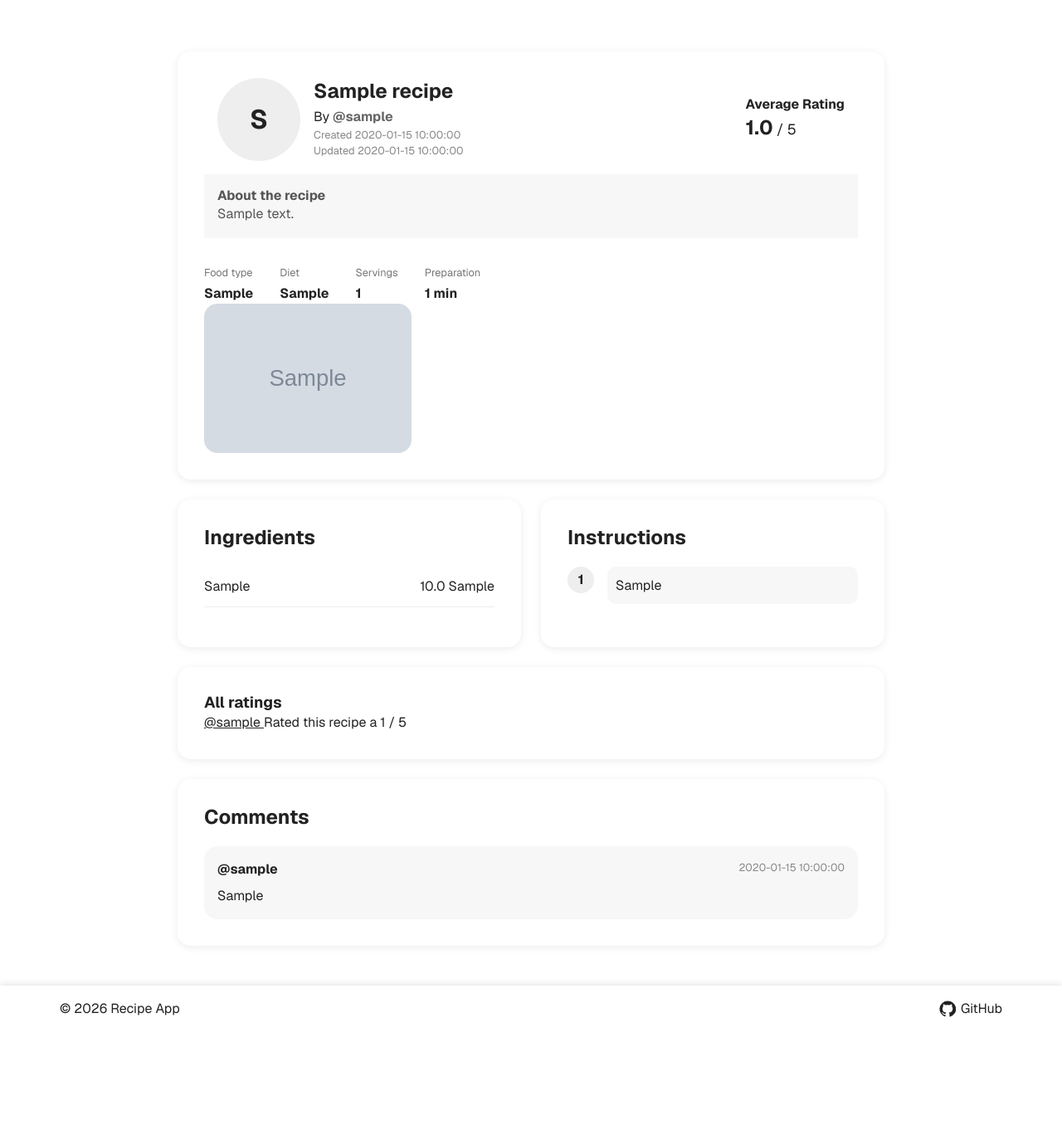
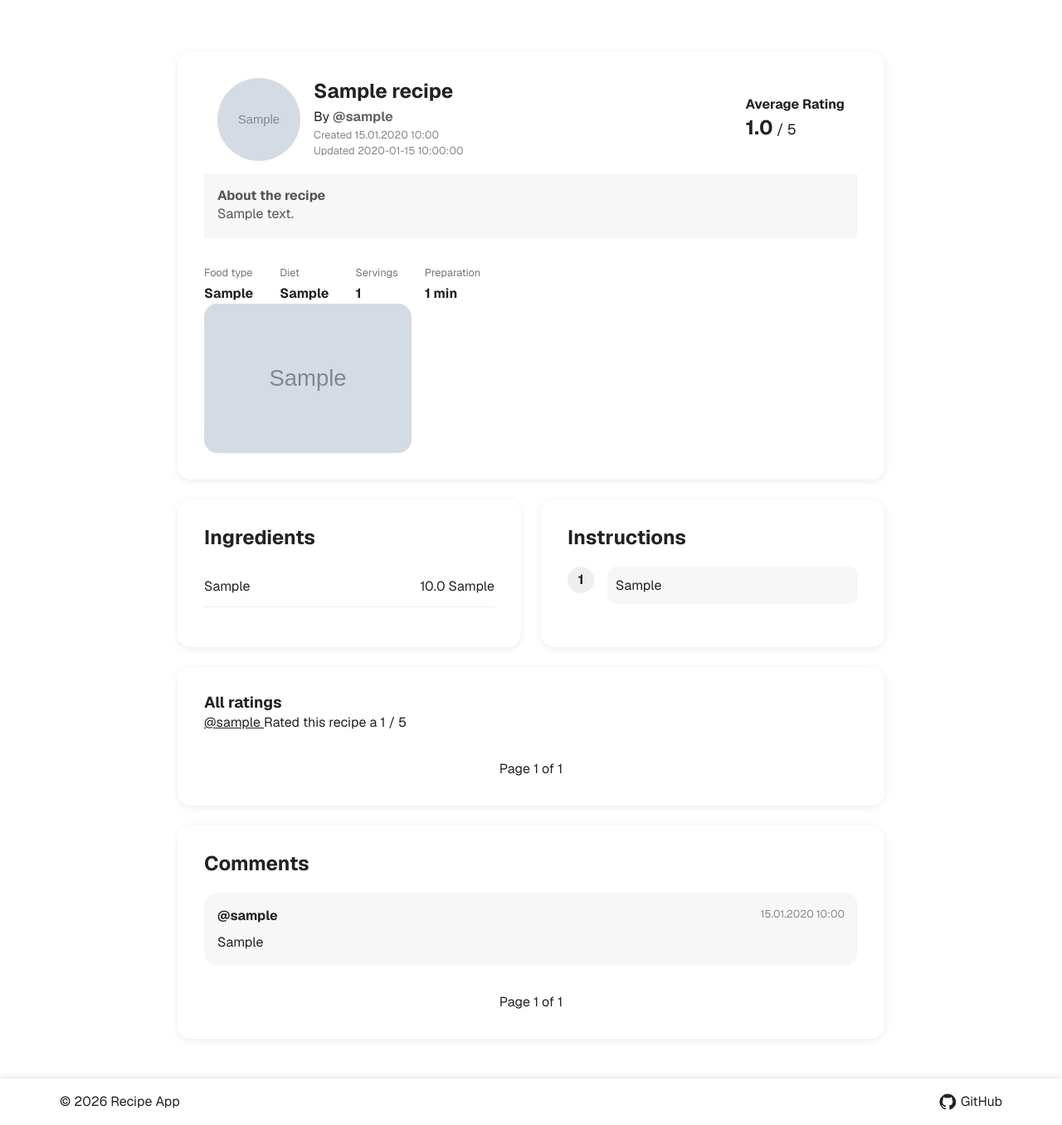
Before and after one commit to oskari6/web-project-recipes, a Flask app: page /recipes/recipe/1 in a window 1280 px wide. Shown: the part 440-1796 px from the top of the page at 83% size. Before the commit the page ends 1666 px from the top, so only its background shows below. Run offline with Flask 3, Linux system fonts and the light colour scheme; tables that the repository leaves empty hold one stand-in row (values such as "Sample post"); grey boxes marked "Sample" are stand-in pictures.

Commit message:
Comment and rating paginsation

```diff
--- a/templates/recipes/recipe.html
+++ b/templates/recipes/recipe.html
@@ -10,10 +10,10 @@
       <div class="container flex-between">
         <div class="flex-center" style="gap:1rem">
           <div>
-            {% if user.profile_picture %}
+            {% if user.profile_picture_filename %}
             <img
               class="profile-picture"
-              src="{{ url_for('static', filename='uploads/users/' ~ user.profile_picture) }}"
+              src="{{ url_for('static', filename='uploads/users/' ~ user.profile_picture_filename) }}"
               alt="{{ user.username }}'s profile picture"
             >
             {% else %}
@@ -28,7 +28,7 @@
               By <span style="font-weight: bold; color: var(--color-text-muted)">@{{ recipe.creator_username }}</span>
             </a>
             <div class="recipe-dates">
-              <span>Created {{ recipe.created_at }}</span>
+              <span>Created {{ recipe.created_at | datetime }}</span>
 
               {% if recipe.updated_at %}
                 <span>Updated {{ recipe.updated_at }}</span>
@@ -58,22 +58,18 @@
                   </h4>
 
                   {% include "recipes/edit_recipe_rating.html" %}
-                  </form>
                 {% else %}
                   <form
                     action="/recipes/create/rating/{{ recipe.id }}"
                     method="post"
                     class="rating-form flex-center"
                   >
-                    <input
-                      type="hidden"
-                      name="csrf_token"
-                      value="{{ session.csrf_token }}"
-                    >
+                    <input type="hidden" name="csrf_token" value="{{ session.csrf_token }}">
                     <div class="flex-column" style="gap: 0">
-                      <h4>Your rating</h4>
+                      <label for="new-rating">Your rating</label>
                       <div class="flex-center" style="gap: 5px">
                         <input
+                          id="new-rating"
                           name="rating"
                           type="number"
                           min="1"
@@ -95,7 +91,7 @@
 
       <div class="recipe-description" style="margin-top: 1rem; background-color: var(--color-surface); padding: 1rem; ">
         <h4>About the recipe</h4>
-        {{ recipe.description }}
+        {{ recipe.description | show_lines }}
       </div>
 
       <div class="recipe-meta">
@@ -165,7 +161,7 @@
       <div class="ingredient-list">
         {% for ingredient in ingredients %}
           <div class="ingredient-row">
-            <span>{{ ingredient.ingredient }}</span>
+            <span>{{ ingredient.ingredient | show_lines }}</span>
 
             <span>
               {% if ingredient.amount %}
@@ -193,7 +189,7 @@
               {{ step.step_number }}
             </div>
 
-            <p class="container" style="border-radius: 10px; background-color: var(--color-surface); padding: 10px">{{ step.instruction }}</p>
+            <p class="container" style="border-radius: 10px; background-color: var(--color-surface); padding: 10px">{{ step.instruction | show_lines }}</p>
           </div>
         {% else %}
           <p>No instructions provided.</p>
@@ -202,7 +198,7 @@
     </section>
   </div>
 
-  <section class="recipe-section">
+  <section class="recipe-section" id="ratings">
     <h3>All ratings</h3>
 
     {% for rating in ratings %}
@@ -215,9 +211,21 @@
     {% else %}
       <p>No ratings yet.</p>
     {% endfor %}
+    <nav class="pagination" aria-label="Rating pages">
+      {% if rating_page > 1 %}
+        <a href="{{ url_for('recipes.recipe', recipe_id=recipe.id,
+            rating_page=rating_page-1, comment_page=comment_page, _anchor='ratings') }}">Previous</a>
+      {% endif %}
+      <span>Page {{ rating_page }} of {{ rating_pages }}</span>
+      {% if rating_page < rating_pages %}
+        <a href="{{ url_for('recipes.recipe', recipe_id=recipe.id,
+            rating_page=rating_page+1, comment_page=comment_page, _anchor='ratings') }}">Next</a>
+      {% endif %}
+    </nav>
+
   </section>
 
-  <section class="recipe-section">
+  <section class="recipe-section" id="comments">
     <h2>Comments</h2>
 
     <div class="comment-list">
@@ -225,11 +233,11 @@
         <div class="comment">
           <div class="comment-header">
             <strong>@{{ comment.creator_username }}</strong>
-            <span>{{ comment.created_at }}</span>
+            <span>{{ comment.created_at | datetime }}</span>
           </div>
           <div class="flex-center" style="justify-content: space-between">
-            <p>{{ comment.value }}</p>
-            {% if session.user_id and session.user_id == recipe.creator_id %}
+            <p>{{ comment.value | show_lines }}</p>
+            {% if session.user_id and session.user_id == comment.creator_id %}
               <div>
                 {% include "recipes/edit_recipe_comment.html" %}
                 {% include "recipes/remove_recipe_comment.html" %}
@@ -242,21 +250,31 @@
       {% endfor %}
     </div>
 
+
+    <nav class="pagination" aria-label="Comment pages">
+      {% if comment_page > 1 %}
+        <a href="{{ url_for('recipes.recipe', recipe_id=recipe.id,
+            comment_page=comment_page-1, rating_page=rating_page, _anchor='comments') }}">Previous</a>
+      {% endif %}
+      <span>Page {{ comment_page }} of {{ comment_pages }}</span>
+      {% if comment_page < comment_pages %}
+        <a href="{{ url_for('recipes.recipe', recipe_id=recipe.id,
+            comment_page=comment_page+1, rating_page=rating_page, _anchor='comments') }}">Next</a>
+      {% endif %}
+    </nav>
+
     {% if session.user_id %}
       <form
         action="/recipes/create/comment/{{ recipe.id }}"
         method="post"
         class="comment-form"
       >
-        <input
-          type="hidden"
-          name="csrf_token"
-          value="{{ session.csrf_token }}"
-        >
+        <input type="hidden" name="csrf_token" value="{{ session.csrf_token }}">
 
         <label>
           Add a comment
           <textarea
+            maxlength="5000"
             name="comment"
             rows="3"
             required
```
